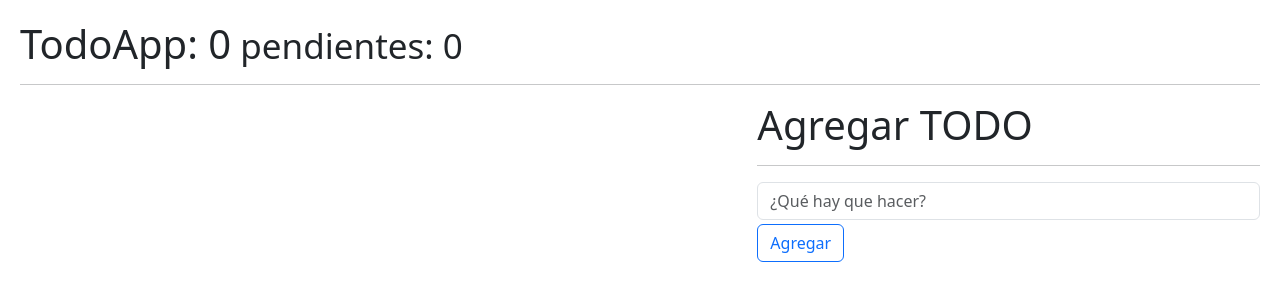
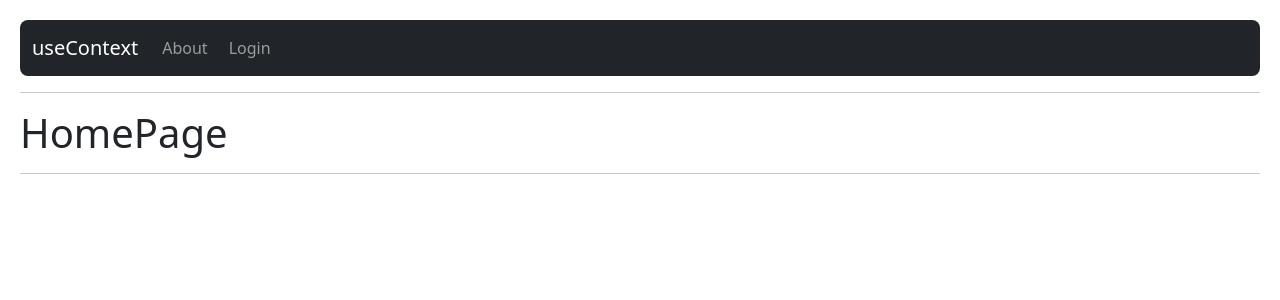
Before and after one commit to SebastianGit110/Curso-Udemy-React, a React (Vite) app in the folder 05-hook-app/: page / in a window 1280 px wide. Shown: the top 300 px of the page. Built offline with nearby package versions, Linux system fonts and the light colour scheme.

Commit message:
Creacion de NavBar usando Link y NavLink

```diff
--- a/05-hook-app/package.json
+++ b/05-hook-app/package.json
@@ -11,7 +11,8 @@
   },
   "dependencies": {
     "react": "^18.2.0",
-    "react-dom": "^18.2.0"
+    "react-dom": "^18.2.0",
+    "react-router-dom": "^6.30.0"
   },
   "devDependencies": {
     "@types/react": "^18.2.66",
--- /dev/null
+++ b/05-hook-app/src/09-useContext/AboutPage.jsx
@@ -0,0 +1,8 @@
+export const AboutPage = () => {
+  return (
+    <>
+      <h1>AboutPage</h1>
+      <hr />
+    </>
+  );
+};
--- /dev/null
+++ b/05-hook-app/src/09-useContext/HomePage.jsx
@@ -0,0 +1,8 @@
+export const HomePage = () => {
+  return (
+    <>
+      <h1>HomePage</h1>
+      <hr />
+    </>
+  );
+};
--- /dev/null
+++ b/05-hook-app/src/09-useContext/LoginPage.jsx
@@ -0,0 +1,8 @@
+export const LoginPage = () => {
+  return (
+    <>
+      <h1>LoginPage</h1>
+      <hr />
+    </>
+  );
+};
--- /dev/null
+++ b/05-hook-app/src/09-useContext/MainApp.jsx
@@ -0,0 +1,32 @@
+import { Routes, Route, Navigate } from "react-router-dom";
+import { HomePage, AboutPage, LoginPage, NavBar } from "./";
+
+// Trabajando sin context toca pasar las props por cada componente asi algunos no usen la prop (son como un puente para pasar las props a los hijos) con tal de que llegue al componente hijo que la usa, y eso puede ser un poco confuso
+// Trabajando con router hay cosas que no se pueden hacer pasando las props asi y sin usar context como tener dos pantallas que no se contengan, es decir, que no este una dentro de otra entonces no se van a poder pasar las props, ahi es donde es util usar context
+// Context es un contenedor de info que esta a un nivel superior que permite acceder a sus metodos a los componentes hijos
+// Para React en la web es BrowserRouter, para native es otro y para electron es otro
+// <Routes> es un hoc y recibe un arreglo o children que son <Route /> y estas se cierran en la misma etiqueta a excepcion de cuando tienen rutas hijas-internas
+// El arbol de componentes que se ve en devTools es el context de la app
+
+export const MainApp = () => {
+  return (
+    <>
+      {/* <h1>MainApp</h1> */}
+      <NavBar />
+      <hr />
+
+      {/* Pongo aqui las rutas porque quiero que lo que este en MainApp se vea siempre en mi app y el contenido que cambie sean las rutas de abajo.
+      Para tener un componente que se muestre para cualquier ruta que no este especificada se usa el path ="/*" que es un wildcard */}
+      <Routes>
+        {/* El orden de las <Route /> si importa.
+        no es necesario poner "/" antes del nombre */}
+        <Route path="/" element={<HomePage />} />
+        <Route path="/login" element={<LoginPage />} />
+        <Route path="about" element={<AboutPage />} />
+
+        {/* <Route path="/*" element={<LoginPage />} /> // Este deja la url tal como la escribí */}
+        {/* <Route path="/*" element={<Navigate to={"about"} />} /> // Este pone la url por la que esta en to */}
+      </Routes>
+    </>
+  );
+};
--- /dev/null
+++ b/05-hook-app/src/09-useContext/NavBar.jsx
@@ -0,0 +1,39 @@
+import { Link, NavLink } from "react-router-dom";
+
+/* <a href="/">Home</a>
+   <a href="/about">About</a>
+   <a href="/login">Login</a>
+Estas etiquetas funcionan pero hacen refresh cada que se hace click sobre ellas y vuelve a cargar los componentes cuando solo debe cambiar una ruta. Se usan cuando hay que navegar a sitios externos. Con Link solo cambia cada componente del router, no hay refresh. Para poner los estilos en index.css se hace con "a" aunque sean Link porque eso en html se transforma a "a" y react lo maneja */
+// La etiqueta NavLink es HOC y hace lo mismo que Link pero con la diferencia de que me permite saber en className si yo estoy en esa ruta para ponerle algun estilo condicional, eso lo muestra por medio de la funcion flecha y se ejecuta cada vez que algo cambia porque esta en className osea cuando los estilos se actualizan y se vuelve a mostrar
+
+export const NavBar = () => {
+  return (
+    <nav className="navbar navbar-expand-lg navbar-dark bg-dark rounded-3">
+      <div className="container-fluid">
+        <NavLink className="navbar-brand" to="/">
+          useContext
+        </NavLink>
+        <div className="collapse navbar-collapse" id="navbarNav">
+          <ul className="navbar-nav">
+            <NavLink
+              className={({ isActive }) => {
+                return `nav-link ${isActive ? "active" : ""}`;
+              }}
+              to="about"
+            >
+              About
+            </NavLink>
+            <NavLink
+              className={(args) => {
+                return `nav-link ${args.isActive ? "active" : ""}`;
+              }}
+              to="login"
+            >
+              Login
+            </NavLink>
+          </ul>
+        </div>
+      </div>
+    </nav>
+  );
+};
--- /dev/null
+++ b/05-hook-app/src/09-useContext/index.js
@@ -0,0 +1,5 @@
+export * from "./MainApp";
+export * from "./HomePage";
+export * from "./AboutPage";
+export * from "./LoginPage";
+export * from "./NavBar";
--- a/05-hook-app/src/index.css
+++ b/05-hook-app/src/index.css
@@ -5,3 +5,7 @@ body {
 button {
   margin-right: 10px;
 }
+
+a {
+  margin-right: 5px;
+}
--- a/05-hook-app/src/main.jsx
+++ b/05-hook-app/src/main.jsx
@@ -14,7 +14,9 @@ import "./index.css";
 // import { Padre } from "./07-tarea-memo/Padre";
 // import { Asincronismo } from "./01-useState/Asincronismo.jsx";
 // import "./08-useReducer/intro-reducer.js"; // Importacion archivo javascript
-import { TodoApp } from "./08-useReducer/TodoApp.jsx";
+// import { TodoApp } from "./08-useReducer/TodoApp.jsx";
+import { MainApp } from "./09-useContext/MainApp.jsx";
+import { BrowserRouter } from "react-router-dom";
 
 ReactDOM.createRoot(document.getElementById("root")).render(
   <>
@@ -32,7 +34,18 @@ ReactDOM.createRoot(document.getElementById("root")).render(
     <MemoHook />
     <CallbackHook />
     <Padre />
-    <Asincronismo /> */}
-    <TodoApp />
+    <Asincronismo />
+    <TodoApp /> */}
+    <BrowserRouter>
+      <MainApp />
+    </BrowserRouter>
   </>
 );
+
+// BrowserRouter es un HOC Higher Order Component, es decir, es un componente normal solo que recibe componentes dentro de el como un div. Permite que todos los hijos que estan dentro de el tengan acceso a la info que provee el padre
+{
+  /* <div>
+    <h1></h1>
+  </div> */
+}
+// Es mejor configurar las rutas (hijas, protejidas, privadas) en el punto mas alto de la app
```
